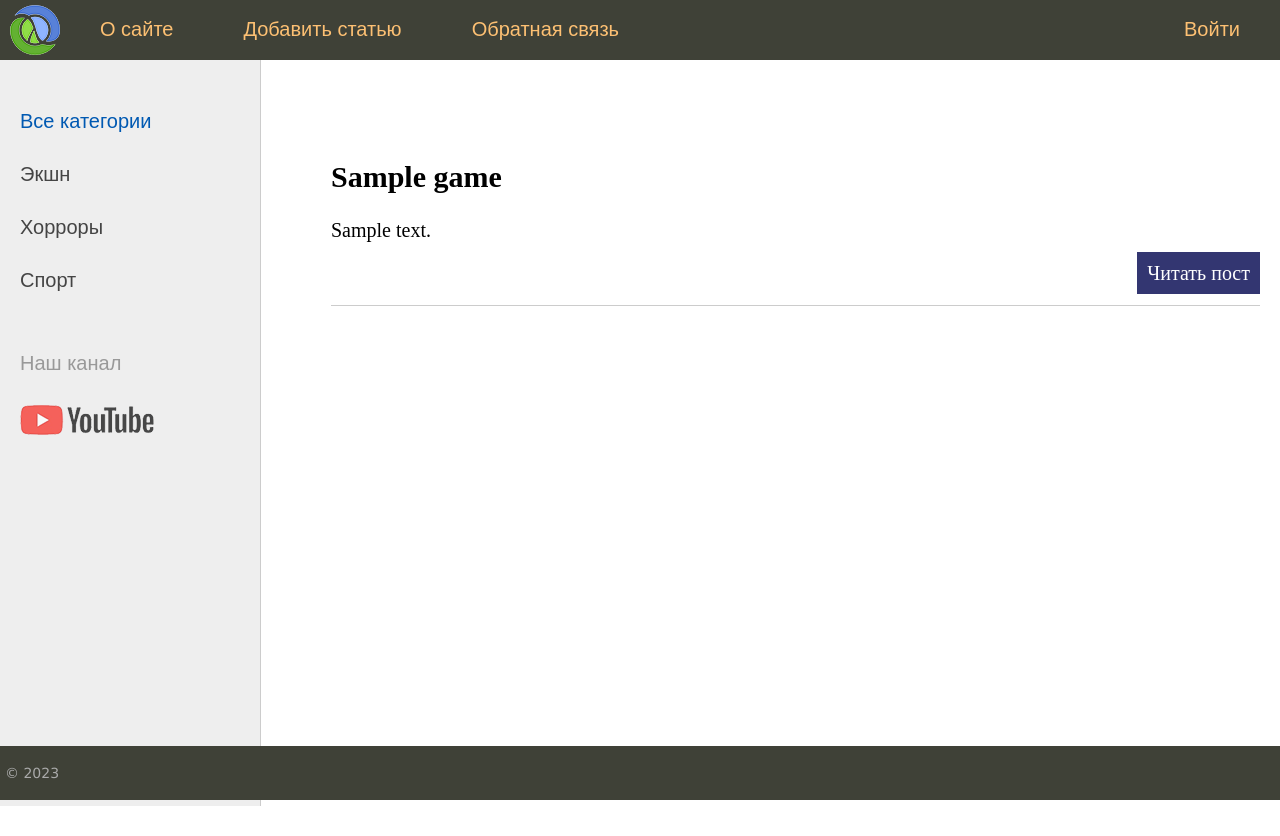
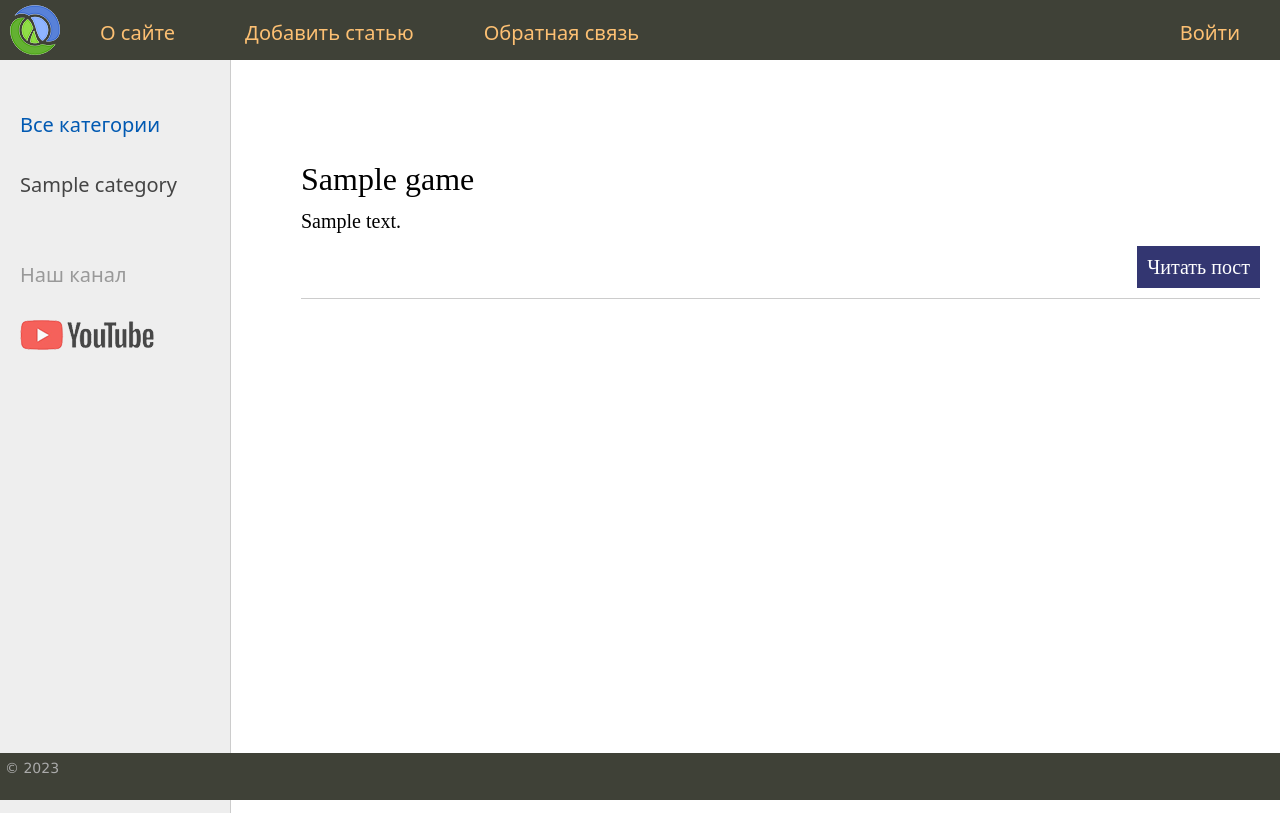
Before and after one commit to fullstackDoni/Shopgame, a Django app: page / in a window 1280 px wide. After the commit the page ends 813 px from the top, so only its background shows below. Run offline with Django 4.2, Linux system fonts and the light colour scheme; tables that the repository leaves empty hold one stand-in row (values such as "Sample post").

Commit message:
"foreign category video 9 completed"

```diff
--- a/coolsite/games/models.py
+++ b/coolsite/games/models.py
@@ -9,9 +9,20 @@ class Games(models.Model):
     time_create = models.DateTimeField(auto_now_add=True)
     time_update = models.DateTimeField(auto_now=True)
     is_published = models.BooleanField(default=True)
+    cat = models.ForeignKey('Category', on_delete=models.PROTECT, null=True)
 
     def __str__(self):
         return self.title
 
     def get_absolute_url(self):
         return reverse('games', kwargs={'games_id': self.pk})
+
+
+class Category(models.Model):
+    name = models.CharField(max_length=100, db_index=True)
+
+    def __str__(self):
+        return self.name
+
+    def get_absolute_url(self):
+        return reverse('category', kwargs={'cat_id': self.pk})
--- a/coolsite/games/templates/games/base.html
+++ b/coolsite/games/templates/games/base.html
@@ -3,18 +3,22 @@
 <html>
 <head>
     <title>{{title}}</title>
-	<link type="text/css" href="{% static 'games/css/styles.css' %}" rel="stylesheet" />
+    <link type="text/css" href="{% static 'games/css/styles.css' %}" rel="stylesheet"/>
     <meta http-equiv="Content-Type" content="text/html; charset=utf-8">
     <link rel="shortcut icon" href="{% static 'games/images/main.ico' %}" type="image/x-icon"/>
     <meta name="viewport" content="width=device-width, initial-scale=1.0">
+    <link rel="stylesheet" href="https://cdn.jsdelivr.net/npm/bootstrap@5.3.0-alpha3/dist/css/bootstrap.min.css">
 </head>
 <body>
 <table class="table-page" border=0 cellpadding="0" cellspacing="0">
-<tr><td valign=top>
+    <tr>
+        <td valign=top>
             {% block mainmenu %}
             <div class="header">
                 <ul id="mainmenu" class="mainmenu">
-			<li class="logo"><a href="{% url 'home' %}"><div class="logo"></div></a></li>
+                    <li class="logo"><a href="{% url 'home' %}">
+                        <div class="logo"></div>
+                    </a></li>
                     {% for m in menu %}
                     {% if not forloop.last %}
                     <li><a href="{% url m.url_name %}">{{m.title}}</a></li>
@@ -33,13 +37,25 @@
                     <!-- Sidebar слева -->
                     <td valign="top" class="left-chapters">
                         <ul id="leftchapters">
+                            {% if cat_selected == 0 %}
                             <li class="selected">Все категории</li>
-		<li><a href="#">Экшн</a></li>
-		<li><a href="#">Хорроры</a></li>
-		<li><a href="#">Спорт</a></li>
+                            {% else %}
+                            <li><a href="{% url 'home' %}">Все категории</a></li>
+                            {% endif %}
+
+                            {% for c in cats %}
+                            {% if c.pk == cat_selected %}
+                            <li class="selected">{{c.name}}</li>
+                            {% else %}
+                            <li><a href="{{ c.get_absolute_url }}">{{c.name}}</a></li>
+                            {% endif %}
+                            {% endfor %}
+
                             <li class="share">
                                 <p>Наш канал</p>
-		<a class="share-yt" href="https://www.youtube.com/channel/UClJzWfGWuGJL2t-3dYKcHTA/playlists" target="_blank" rel="nofollow"></a>
+                                <a class="share-yt"
+                                   href="https://www.youtube.com/channel/UClJzWfGWuGJL2t-3dYKcHTA/playlists"
+                                   target="_blank" rel="nofollow"></a>
                             </li>
                         </ul>
                     </td>
@@ -56,14 +72,26 @@
                         </div>
                         <!-- Конец блока контента -->
 
-</td></tr></table>
-</td></tr>
+                    </td>
+                </tr>
+            </table>
+        </td>
+    </tr>
     <!-- Footer -->
-<tr><td valign=top>
+    <tr>
+        <td valign=top>
+            <div class="col-12">
+                <div class="row">
+                    <div class="text-center">
                         <div id="footer">
                             <p>&copy; 2023</p>
                         </div>
-</td></tr></table>
+                    </div>
+                </div>
+            </div>
+        </td>
+    </tr>
+</table>
 <!-- Конец footer'а и страницы -->
 </body>
 </html>
--- a/coolsite/games/urls.py
+++ b/coolsite/games/urls.py
@@ -8,5 +8,6 @@ urlpatterns = [
     path('addpage/', addpage, name='add_page'),
     path('contact/', contact, name='contact'),
     path('login/', login, name='login'),
-    path('games/<int:games_id>/', games_post, name='games'),
+    path('games/<int:games_id>/', show_games, name='games'),
+    path('category/<int:cat_id>/', show_category, name='category'),
 ]
--- a/coolsite/games/views.py
+++ b/coolsite/games/views.py
@@ -1,32 +1,40 @@
-from django.http import HttpResponse, HttpResponseNotFound
+from django.http import HttpResponse, HttpResponseNotFound, Http404
 from django.shortcuts import render, redirect
 
 from .models import *
+
 menu = [{'title': "О сайте", 'url_name': 'about'},
         {'title': "Добавить статью", 'url_name': 'add_page'},
         {'title': "Обратная связь", 'url_name': 'contact'},
         {'title': "Войти", 'url_name': 'login'}
-]
+        ]
 
 
 def index(request):
     games = Games.objects.all()
+    cats = Category.objects.all()
     context = {
         'games': games,
+        'cats': cats,
         'menu': menu,
-        'title': 'Главная страница'
+        'title': 'Главная страница',
+        'cat_selected': 0,
     }
 
     return render(request, 'games/index.html', context=context)
 
+
 def about(request):
     return render(request, 'games/about.html', {'menu': menu, 'title': 'О сайте'})
+
 
 def addpage(request):
     return HttpResponse("Добавление статьи")
 
+
 def contact(request):
     return HttpResponse("Обратная связь")
+
 
 def login(request):
     return HttpResponse("Авторизация")
@@ -35,5 +43,24 @@ def login(request):
 def pageNotFound(request, exception):
     return HttpResponseNotFound('<h1>Страница не найдена</h1>')
 
-def games_post(request, games_id):
+
+def show_games(request, games_id):
     return HttpResponse(f"Отображение статьи с id = {games_id}")
+
+
+def show_category(request, cat_id):
+    games = Games.objects.filter(cat_id=cat_id)
+    cats = Category.objects.all()
+
+    if len(games) == 0:
+        raise Http404()
+
+    context = {
+        'games': games,
+        'cats': cats,
+        'menu': menu,
+        'title': 'Отображение по рубрикам',
+        'cat_selected': cat_id,
+    }
+
+    return render(request, 'games/index.html', context=context)
```
Lines whose indentation alone changed are shown as unchanged.
